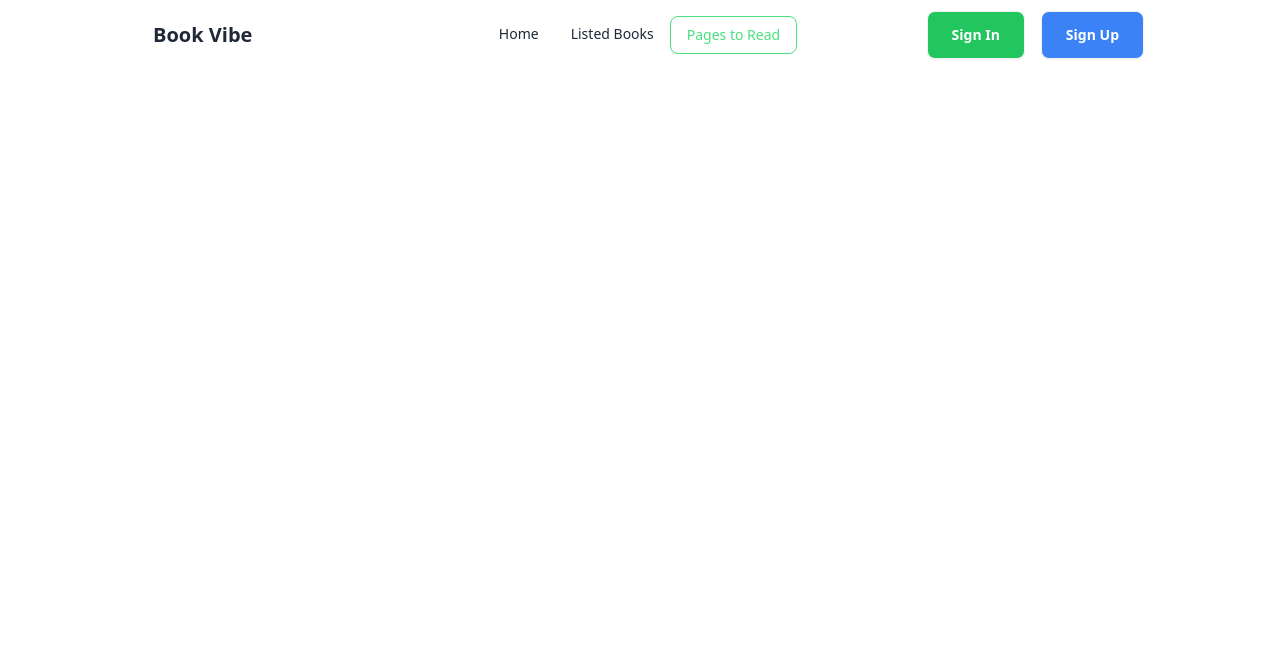
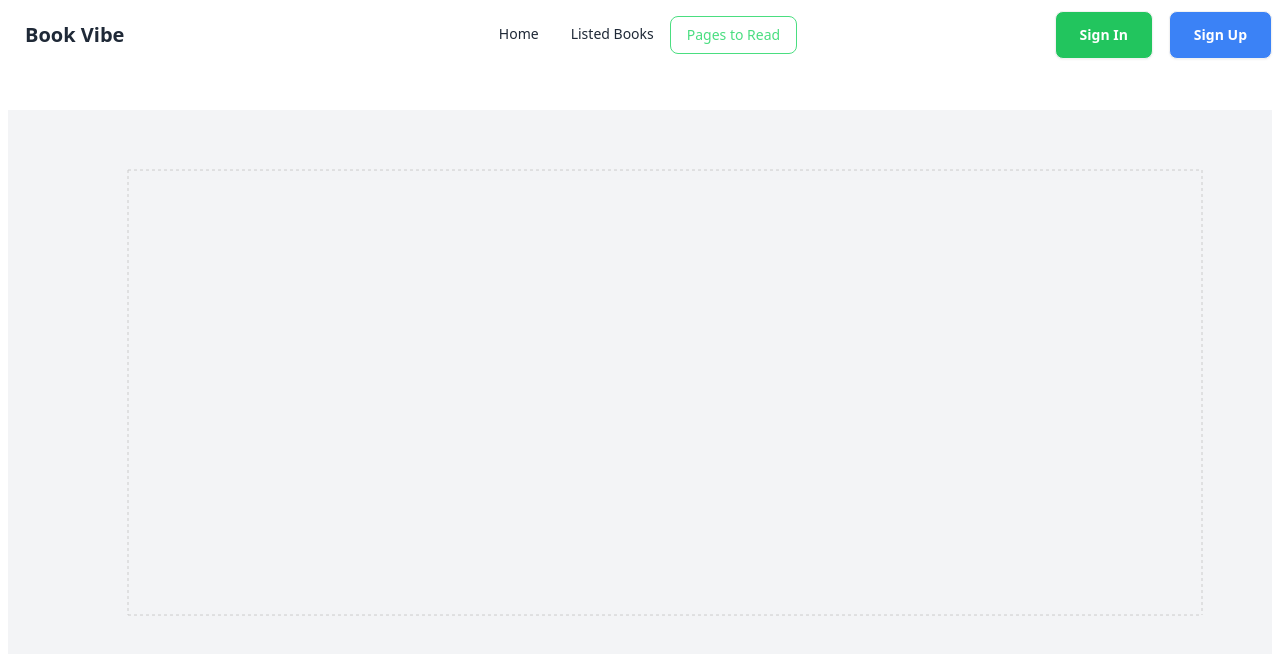
Before and after one commit to shifat97/bookvibe, a React (Vite) app: page /pages in a window 1280 px wide. Shown: the top 654 px of the page. Built offline with nearby package versions, Linux system fonts and the light colour scheme.

Commit message:
added custom bar chart

```diff
--- a/package.json
+++ b/package.json
@@ -18,6 +18,7 @@
     "react-icons": "^5.2.1",
     "react-router-dom": "^6.23.1",
     "react-toastify": "^10.0.5",
+    "recharts": "^2.12.7",
     "sort-by": "^1.2.0"
   },
   "devDependencies": {
--- a/src/App.jsx
+++ b/src/App.jsx
@@ -4,7 +4,7 @@ import Navbar from "./components/Navbar";
 
 function App() {
   return (
-    <div className="lg:max-w-[1024px] lg:mx-auto min-w-[420px]">
+    <div className="lg:max-w-[1536px] lg:mx-auto min-w-[420px]">
       <Navbar />
       <div className="px-2">
         <Outlet />
--- /dev/null
+++ b/src/pages/Chart.jsx
@@ -0,0 +1,128 @@
+import { useState, useEffect } from "react";
+import {
+  BarChart,
+  Bar,
+  Cell,
+  XAxis,
+  YAxis,
+  CartesianGrid,
+  ResponsiveContainer,
+} from "recharts";
+import { getDataFromLS } from "../utilities/local.storage";
+import PropTypes from "prop-types";
+
+const colors = ["#0088FE", "#00C49F", "#FFBB28", "#FF8042", "red", "pink"];
+
+// const data = [
+//   {
+//     name: "Page A",
+//     uv: 4000,
+//     pv: 2400,
+//     amt: 2400,
+//   },
+//   {
+//     name: "Page B",
+//     uv: 3000,
+//     pv: 1398,
+//     amt: 2210,
+//   },
+//   {
+//     name: "Page C",
+//     uv: 2000,
+//     pv: 9800,
+//     amt: 2290,
+//   },
+//   {
+//     name: "Page D",
+//     uv: 2780,
+//     pv: 3908,
+//     amt: 2000,
+//   },
+//   {
+//     name: "Page E",
+//     uv: 1890,
+//     pv: 4800,
+//     amt: 2181,
+//   },
+//   {
+//     name: "Page F",
+//     uv: 2390,
+//     pv: 3800,
+//     amt: 2500,
+//   },
+//   {
+//     name: "Page G",
+//     uv: 3490,
+//     pv: 4300,
+//     amt: 2100,
+//   },
+// ];
+
+const getPath = (x, y, width, height) => {
+  return `M${x},${y + height}C${x + width / 3},${y + height} ${x + width / 2},${
+    y + height / 3
+  }
+  ${x + width / 2}, ${y}
+  C${x + width / 2},${y + height / 3} ${x + (2 * width) / 3},${y + height} ${
+    x + width
+  }, ${y + height}
+  Z`;
+};
+
+const TriangleBar = (props) => {
+  const { fill, x, y, width, height } = props;
+
+  return <path d={getPath(x, y, width, height)} stroke="none" fill={fill} />;
+};
+
+export default function Chart({ data }) {
+  const [readBooksData, setReadBooksData] = useState([]);
+
+  useEffect(() => {
+    const getReadBooksData = getDataFromLS();
+
+    if (data && data.length > 0) {
+      const filteredData = data.filter((data) =>
+        getReadBooksData.includes(data.id)
+      );
+      setReadBooksData(filteredData);
+    }
+  }, [data]);
+
+  return (
+    <div className="w-full bg-gray-100 p-10 mt-10">
+      <ResponsiveContainer width="100%" height={500}>
+        <BarChart
+          data={readBooksData}
+          margin={{
+            top: 20,
+            right: 30,
+            left: 20,
+            bottom: 5,
+          }}
+        >
+          <CartesianGrid strokeDasharray="3 3" />
+          <XAxis dataKey="title" />
+          <YAxis />
+          <Bar
+            dataKey="pages"
+            fill="#8884d8"
+            shape={<TriangleBar />}
+            label={{ position: "top" }}
+          >
+            {readBooksData.map((entry, index) => (
+              <Cell key={`cell-${index}`} fill={colors[index % 20]} />
+            ))}
+          </Bar>
+        </BarChart>
+      </ResponsiveContainer>
+    </div>
+  );
+}
+
+Chart.demoUrl =
+  "https://codesandbox.io/p/sandbox/bar-chart-with-customized-shape-jpsj68";
+
+Chart.propTypes = {
+  data: PropTypes.array,
+};
```
Also changed, not shown: src/main.jsx (+0 -55 lines), src/routes/AppRouter.jsx (+4 -4 lines), src/pages/Details.jsx (renamed from src/components/Details.jsx), src/pages/Wishlist.jsx (renamed from src/components/Wishlist.jsx), 1 other file (tests, documents, lock files or other folders).
